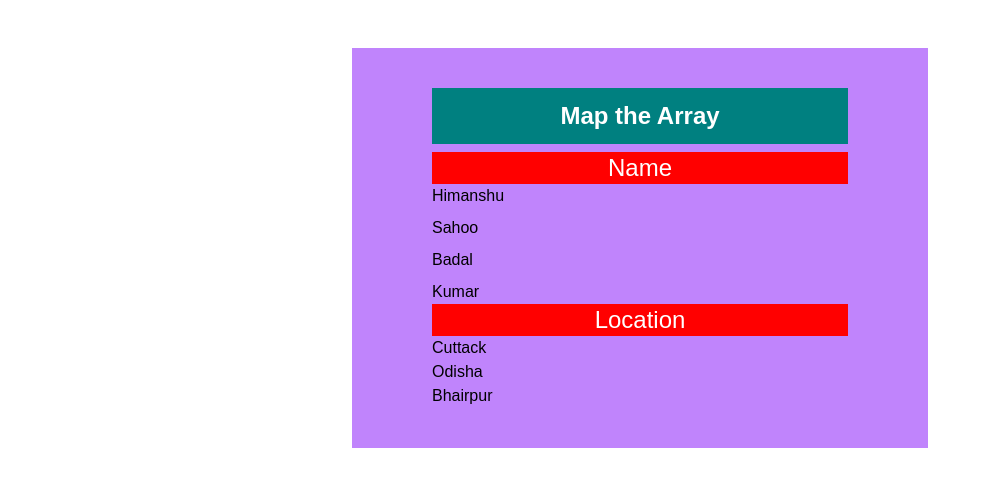
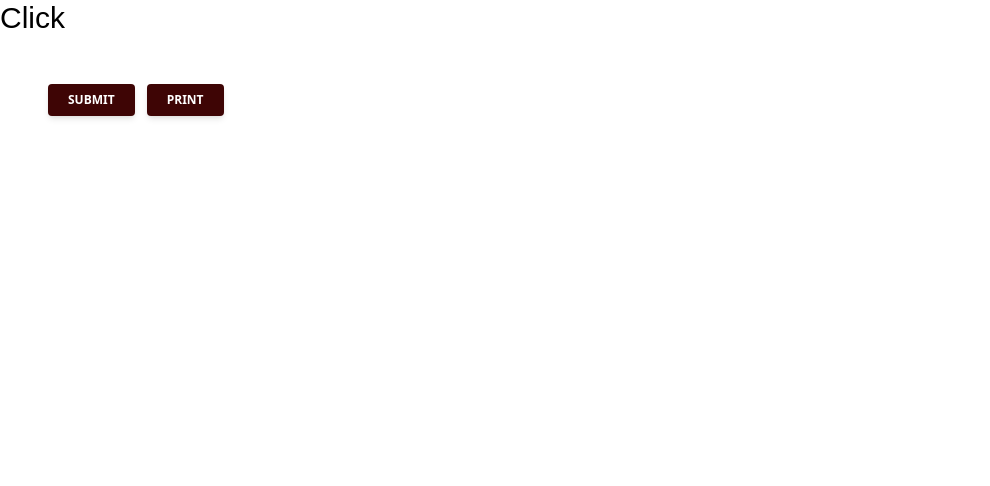
Before and after one commit to hit-man-shu/React-Jspider, a React (Create React App) app: page / in a window 1280 px wide. Shown: the top 486 px of the page, without its empty margins (0-990 px from the left). Built offline with nearby package versions, Linux system fonts and the light colour scheme.

Commit message:
add Event component

```diff
--- a/src/App.jsx
+++ b/src/App.jsx
@@ -1,5 +1,6 @@
 import React from "react";
-import FirstProp from "./components/props/FirstProp";
+// import FirstProp from "./components/props/FirstProp";
+import ClickEvent from "./components/events/ClickEvent";
 
 const App = () => {
   // let webTech = [
@@ -11,7 +12,8 @@ const App = () => {
 
   return (
     <>
-      <FirstProp />
+      {/* <FirstProp /> */}
+      <ClickEvent />
     </>
   );
 };
--- /dev/null
+++ b/src/components/events/ClickEvent.jsx
@@ -0,0 +1,27 @@
+import React, { useState } from "react";
+import Button from "../../UI/Button";
+
+const ClickEvent = () => {
+  const [color, setColor] = useState(false);
+
+  const handleClick = () => {
+    setColor(!color);
+  };
+
+  let a = "Himanshu";
+  const print = (a) => {
+    console.log(a);
+  };
+
+  return (
+    <div className="text-3xl">
+      <h1 className={color ? "bg-red-500" : ""}>Click</h1>
+      <div className="flex gap-3 p-12">
+        <Button onClick={handleClick}>Submit</Button>
+        <Button onClick={() => print(a)}>Print</Button>
+      </div>
+    </div>
+  );
+};
+
+export default ClickEvent;
```
Also changed, not shown: src/components/props/FirstProp.jsx (+6 -4 lines).
